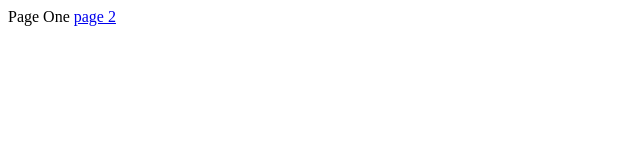
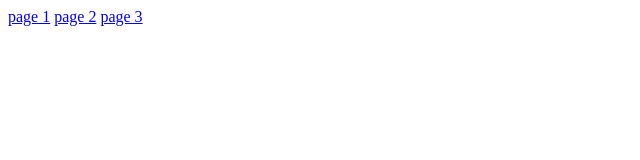
Before and after one commit to mle3000/LinkingPages, a plain HTML site: page roottwo/pageone.html in a window 1280 px wide. Shown: the whole page, without its empty margins (0-640 px from the left). Drawn offline with Linux system fonts and the light colour scheme.

Commit message:
added pages 2 & 3  links

```diff
--- a/roottwo/pageone.html
+++ b/roottwo/pageone.html
@@ -2,7 +2,8 @@
 <head>
 </head>
 <body>
-  Page  One
+  <a href="https://mle3000.github.io/LinkingPages/roottwo/pageone">page 1</a>
   <a href="https://mle3000.github.io/LinkingPages/roottwo/pagetwo">page 2</a>
+  <a href="https://mle3000.github.io/LinkingPages/roottwo/pagethree">page 3</a>
 </body>
 </html>
```
